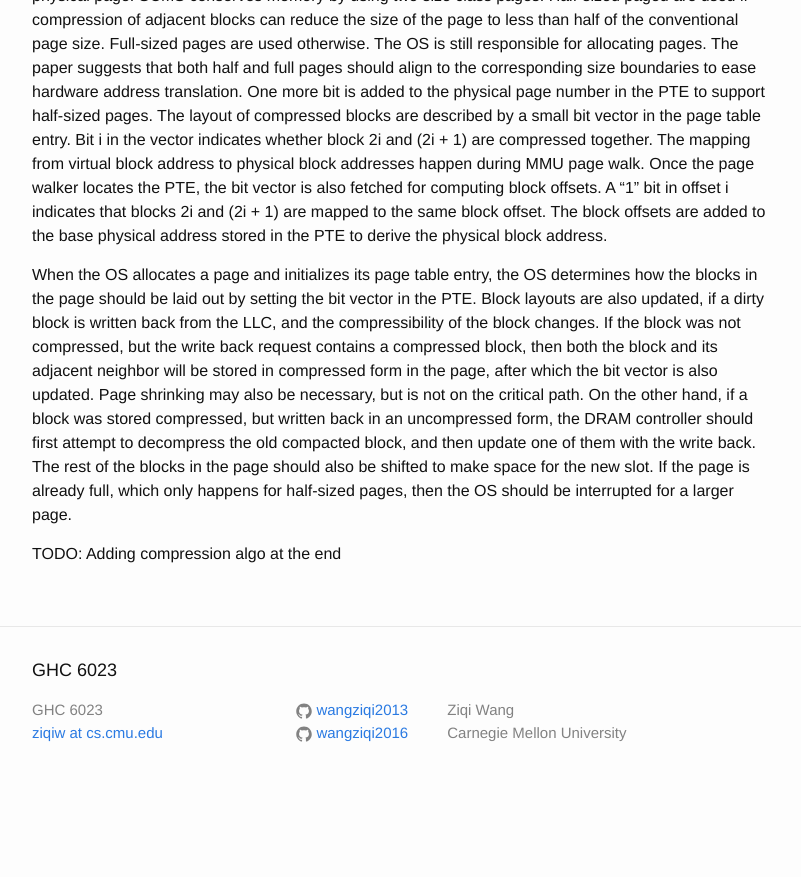
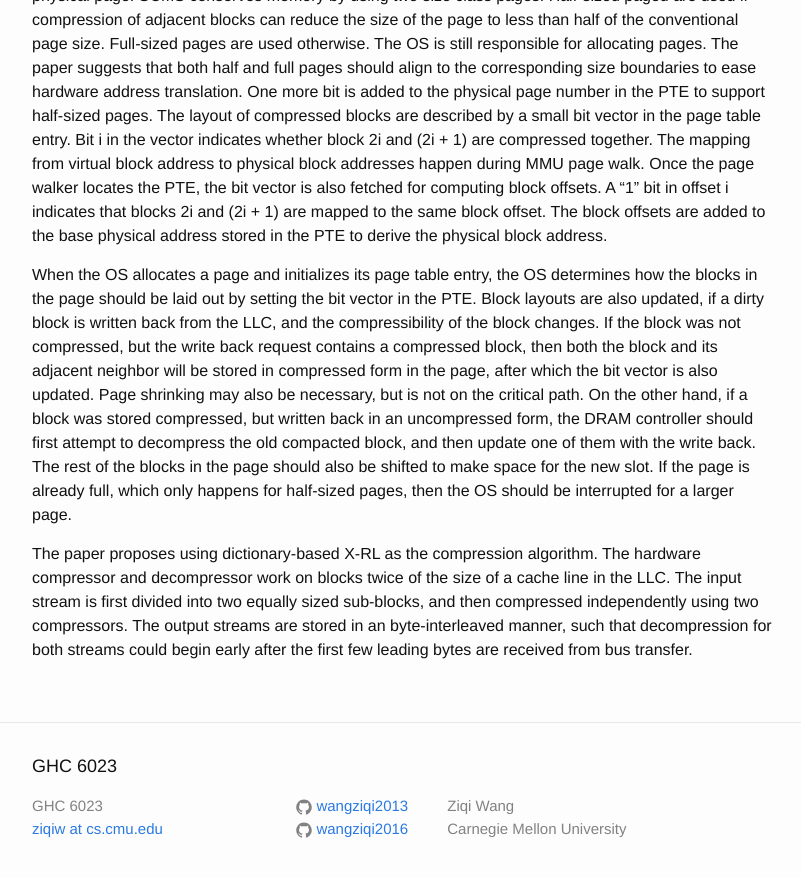
Before and after one commit to wangziqi2013/wangziqi2013.github.io, a Jekyll site: the page built from _posts/2020-07-03-scms.markdown, in a window 1280 px wide and 900 px high, scrolled down 2866 px. Shown: the top 877 px of the window, without its empty margins (238-1039 px from the left). Built offline with Jekyll 4.4.1, drawn with Linux system fonts in a browser that asks for light colours; before the commit the page ends 3670 px from its top, so only the background shows below that.

Commit message:
Adding algo

```diff
--- a/_posts/2020-07-03-scms.markdown
+++ b/_posts/2020-07-03-scms.markdown
@@ -130,4 +130,8 @@ in an uncompressed form, the DRAM controller should first attempt to decompress
 one of them with the write back. The rest of the blocks in the page should also be shifted to make space for the new slot.
 If the page is already full, which only happens for half-sized pages, then the OS should be interrupted for a larger page.
 
-TODO: Adding compression algo at the end
+The paper proposes using dictionary-based X-RL as the compression algorithm. The hardware compressor and decompressor
+work on blocks twice of the size of a cache line in the LLC. The input stream is first divided into two equally
+sized sub-blocks, and then compressed independently using two compressors. The output streams are stored in an byte-interleaved
+manner, such that decompression for both streams could begin early after the first few leading bytes are received from
+bus transfer.
```
